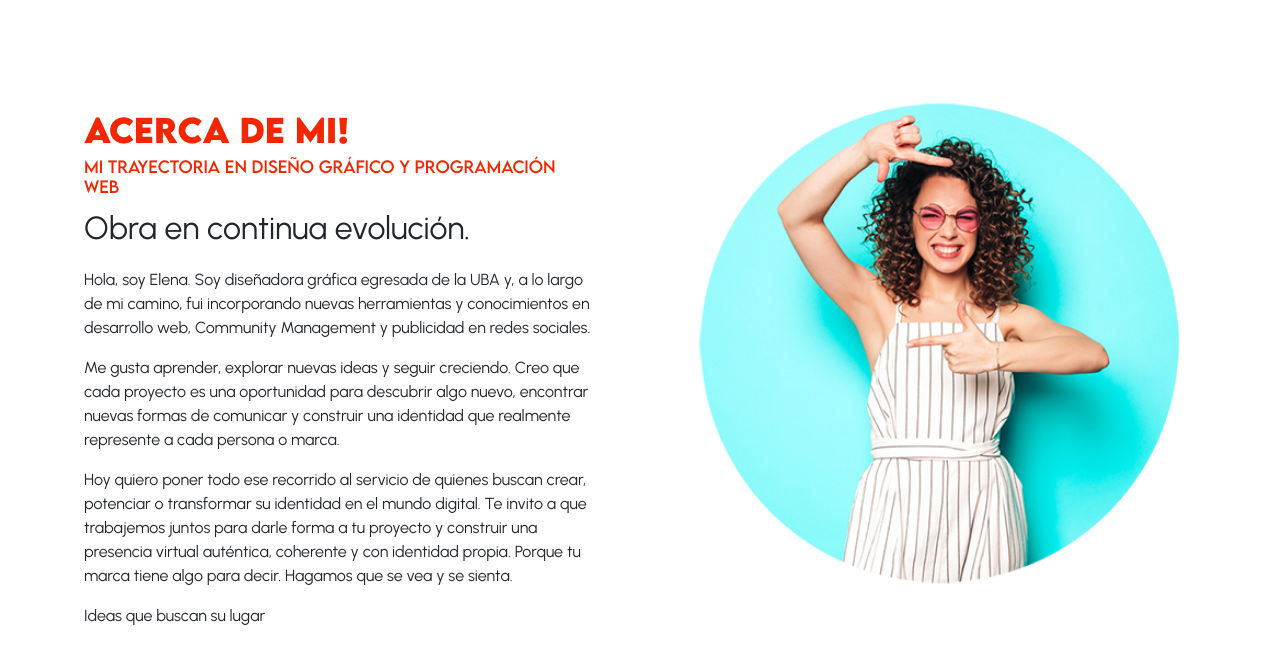
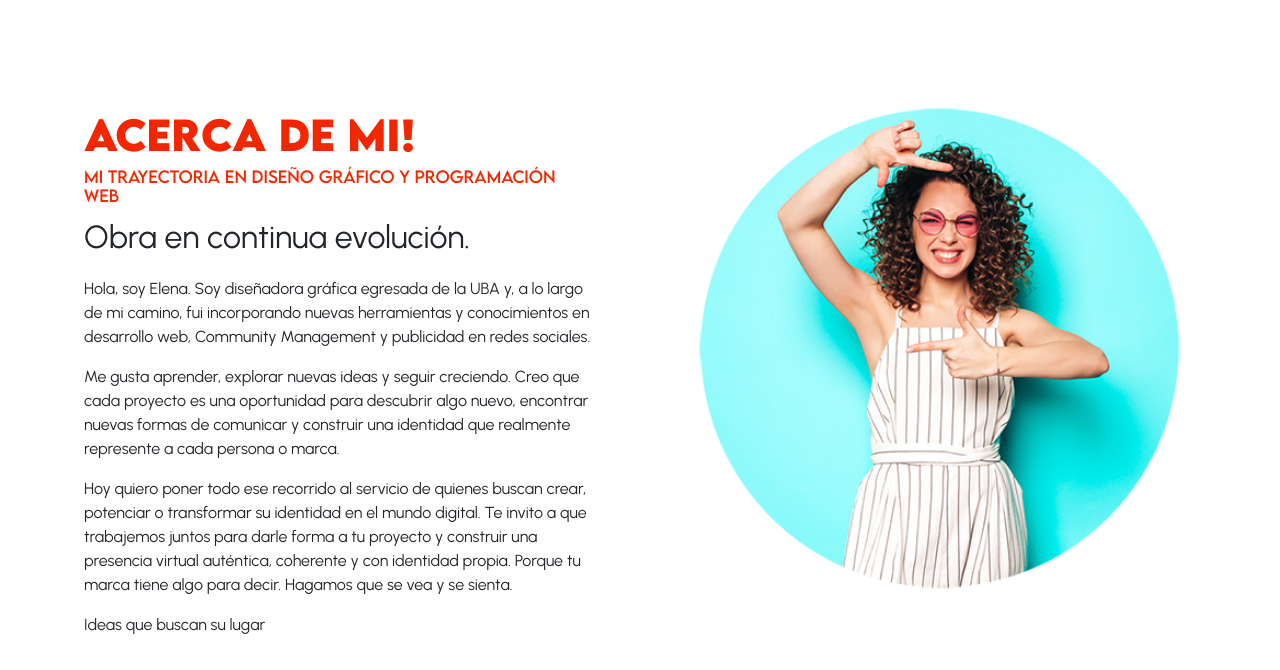
Before and after one commit to ElenaOsuna/dwentregafinal, a website: page pages/hola.html in a window 1280 px wide. Shown: the part 115-785 px from the top of the page. Drawn offline with nearby package versions, Linux system fonts and the light colour scheme; a web font is replaced by a local one.

Commit message:
cambios en hola

```diff
--- a/pages/hola.html
+++ b/pages/hola.html
@@ -72,7 +72,7 @@
         <div class="row align-items-center">
             <!-- Columna Izquierda -->
             <section class="col-lg-6 col-md-6 col-sm-12 holacolumnaIzquierda" data-aos="fade-up" data-aos-duration="1500">
-                <h1>Acerca de mi!</h1>
+                <h1 class="fs-1">Acerca de mi!</h1>
                 <h2>Mi Trayectoria en Diseño Gráfico y Programación Web</h2>
                 <p class="bajadadeLinea">Obra en continua evolución.</p>
 
```
Also changed, not shown: index.html (+2 -1 lines).
